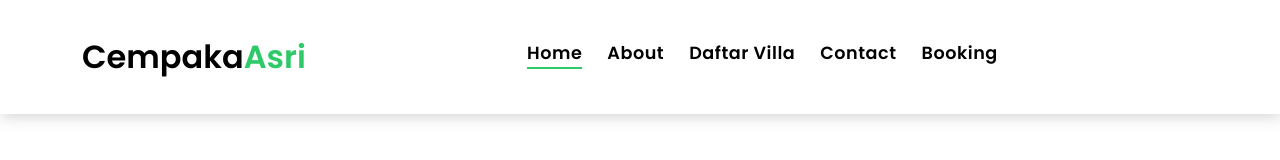
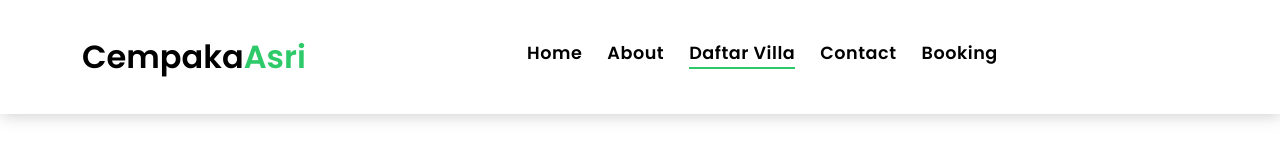
Before and after one commit to Dikaaza12/VillaCempaka, a plain HTML site: page Villa.html in a window 1280 px wide. Shown: the top 160 px of the page. Drawn offline with Linux system fonts and the light colour scheme.

Commit message:
benerin typo pada nav live

```diff
--- a/Villa.html
+++ b/Villa.html
@@ -42,7 +42,7 @@
           <ul class="navbar-nav">
 
             <li class="nav-item">
-              <a class="nav-link active" href="index.html">Home</a>
+              <a class="nav-link " href="index.html">Home</a>
             </li>
 
             <li class="nav-item">
@@ -50,7 +50,7 @@
             </li>
 
             <li class="nav-item">
-              <a class="nav-link " href="Villa.html">Daftar Villa</a>
+              <a class="nav-link active" href="Villa.html">Daftar Villa</a>
             </li>
 
             <li class="nav-item">
```
